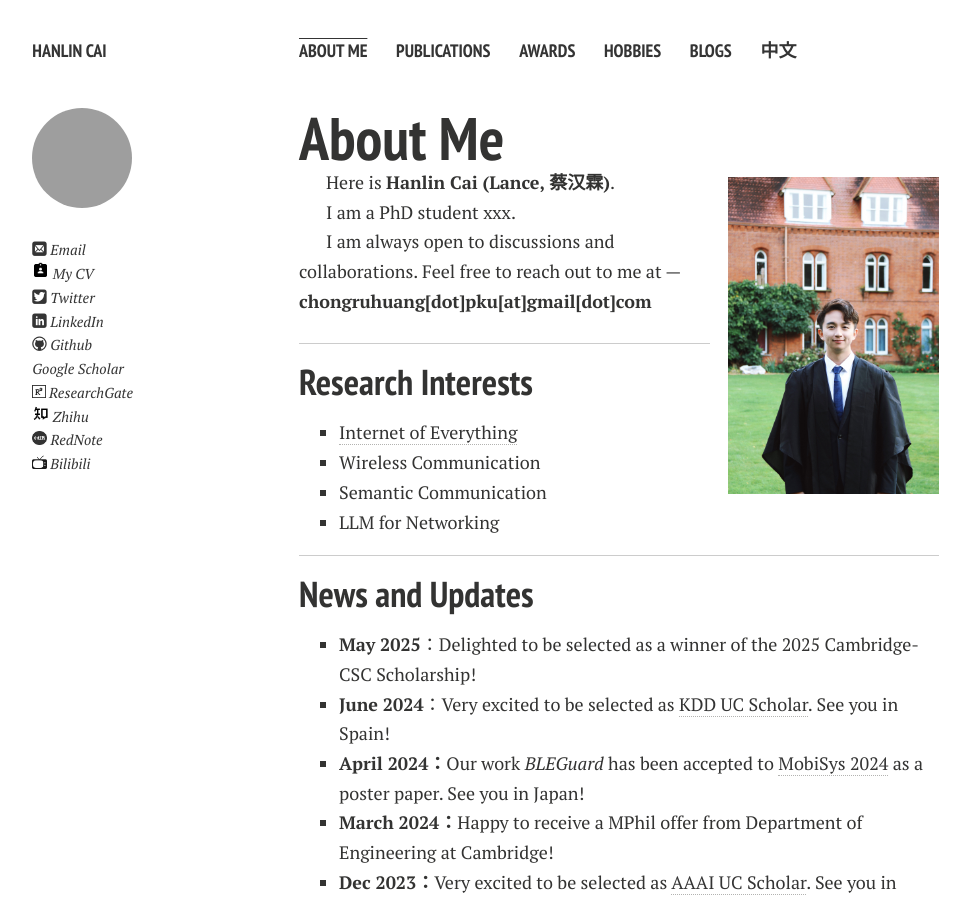
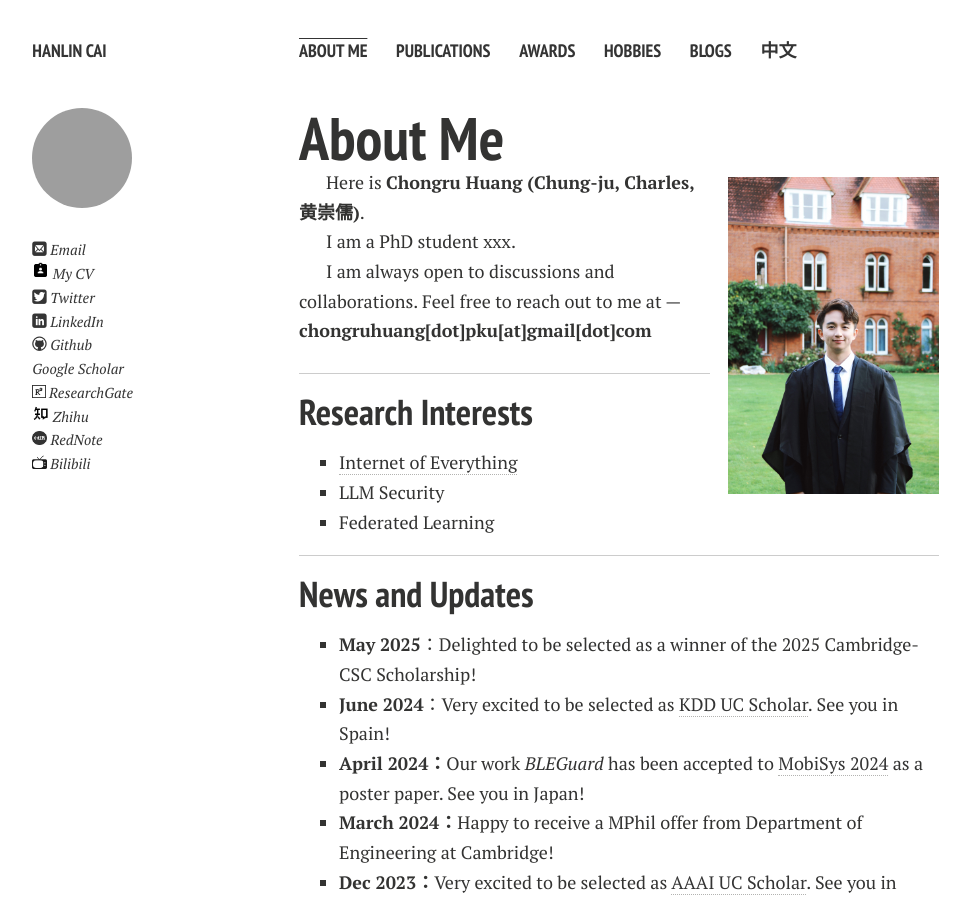
Before and after one commit to Chung-ju/Chung-ju.github.io, a Jekyll site: the page built from index.md, in a window 1280 px wide and 900 px high. Shown: the whole window, without its empty margins (21-991 px from the left). Built offline with Jekyll 4.4.1, drawn with Linux system fonts in a browser that asks for light colours; nearby versions of some CDN libraries; comment, search, counter and statistics services are not loaded; a style sheet for code colours, icons or effects is not loaded; our own code applies the rules of GitHub Pages for plain Markdown files.

Commit message:
Update index.md

```diff
--- a/index.md
+++ b/index.md
@@ -6,7 +6,7 @@ layout: page
 
 <img src="https://caihanlin.com/caihanlin.jpg" class="floatpic">
 
-Here is **Hanlin Cai (Lance, 蔡汉霖)**.<br>
+Here is **Chongru Huang (Chung-ju, Charles, 黄崇儒)**.<br>
 
 I am a PhD student xxx.
 
@@ -17,9 +17,8 @@ I am always open to discussions and collaborations. Feel free to reach out to me
 ## Research Interests
 
 - [Internet of Everything](https://scholar.google.com/citations?view_op=search_authors&hl=zh-CN&mauthors=label:internet_of_everything)
-- Wireless Communication
-- Semantic Communication
-- LLM for Networking
+- LLM Security
+- Federated Learning
 
 ---
 
```
